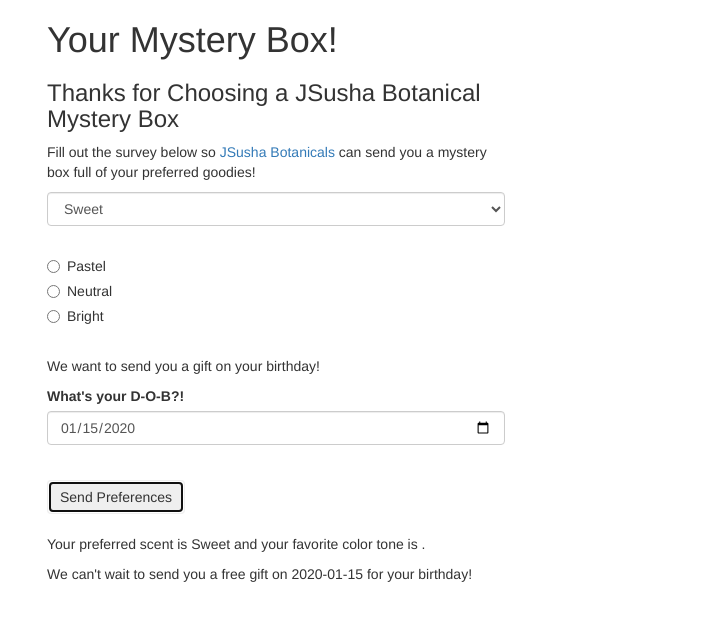
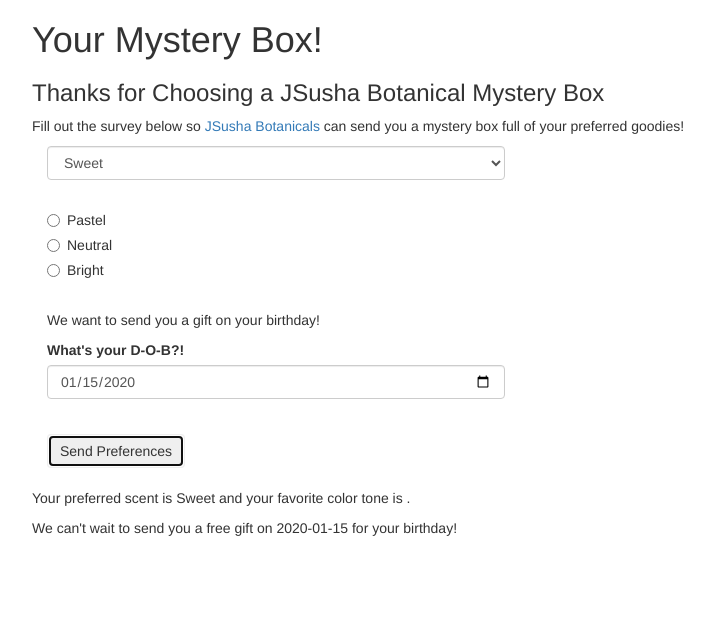
Before and after one commit to jessica-wabbit/receipt-form, a plain HTML site: page mystery-box.html in a window 1280 px wide. Both pictures are taken after typing "2020-01-15" into the empty fields and a click on the button "Send Preferences". Shown: the whole page, without its empty margins (23-737 px from the left). Drawn offline with Linux system fonts and the light colour scheme.

Commit message:
Add rows and columns with divs to style both HTML pages.

```diff
--- a/css/styles.css
+++ b/css/styles.css
@@ -1,3 +1,4 @@
+
 ul {
   list-style-type: none;
 }
--- a/js/mystery-scripts.js
+++ /dev/null
@@ -1,18 +0,0 @@
-$(function() {
-    $("#survey form").submit(function(event) {
-
-      var scent = $("#scent").val();
-      var color = $("input:radio[name=color]:checked").val();
-      var dob = $("#born").val();
-
-
-      $(".scent").text(scent);
-      $(".color").text(color);
-      $(".dob").text(dob);
-
-      $("#survey-results").show();
-
-      event.preventDefault();
-
-    });
-});
--- a/js/scripts.js
+++ b/js/scripts.js
@@ -21,5 +21,22 @@ $(function() {
 
   });
 
+  $("#survey form").submit(function(event) {
+
+    var scent = $("#scent").val();
+    var color = $("input:radio[name=color]:checked").val();
+    var dob = $("#born").val();
+
+
+    $(".scent").text(scent);
+    $(".color").text(color);
+    $(".dob").text(dob);
+
+    $("#survey-results").show();
+
+    event.preventDefault();
+
+  });
+
 
 });
--- a/mystery-box.html
+++ b/mystery-box.html
@@ -4,16 +4,18 @@
     <link href="css/bootstrap.css" rel="stylesheet" type="text/css">
     <link href="css/styles.css" rel="stylesheet" type="text/css">
     <script src= "js/jquery-3.1.1.js"></script>
-    <script src="js/mystery-scripts.js"></script>
+    <script src="js/scripts.js"></script>
     <title>Mystery Box Preferences</title>
   </head>
   <body>
     <div class="container">
       <div class="row">
-        <div class="col-md-5">
         <h1>Your Mystery Box!</h1>
         <h3>Thanks for Choosing a JSusha Botanical Mystery Box</h3>
         <p>Fill out the survey below so <a href="index.html">JSusha Botanicals</a> can send you a mystery box full of your preferred goodies!</p>
+      </div>
+      <div class="row">
+        <div class="col-md-5">
           <div id="survey">
             <form>
                 <select class="form-control" id="scent">
@@ -49,16 +51,17 @@
                 </div>
                 <br>
                 <button type="submit" class="btn">Send Preferences</button>
-
             </form>
           </div>
+        </div>
+      </div>
         <br>
+      <div class="row">
         <div id="survey-results">
           <p>Your preferred scent is <span class="scent"></span> and your favorite color tone is <span class="color"></span>.</p>
           <p>We can't wait to send you a free gift on <span class ="dob"></span> for your birthday!</p>
         </div>
       </div>
     </div>
-    </div>
   </body>
 </html>
```
Also changed, not shown: index.html (+8 -1 lines). Lines whose indentation alone changed are shown as unchanged.
